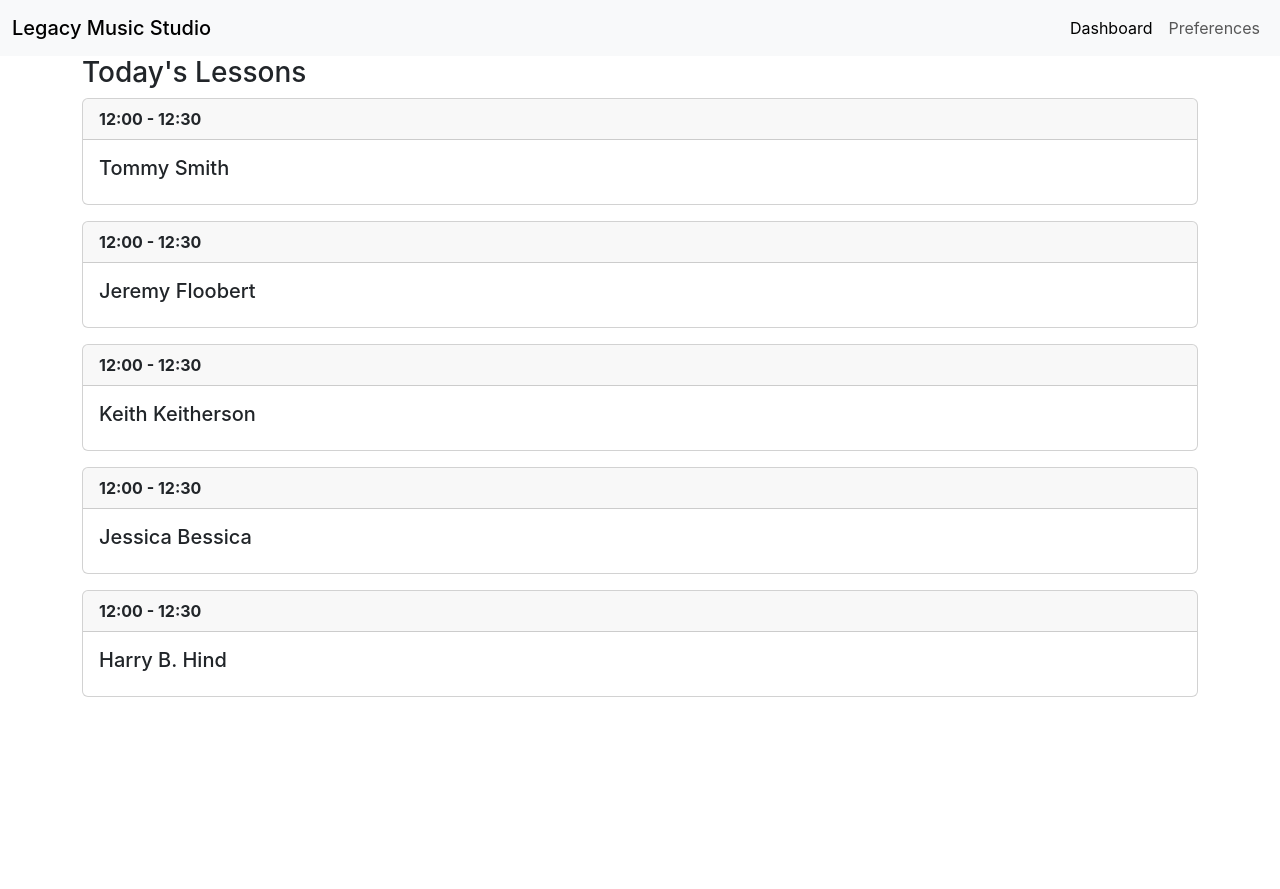
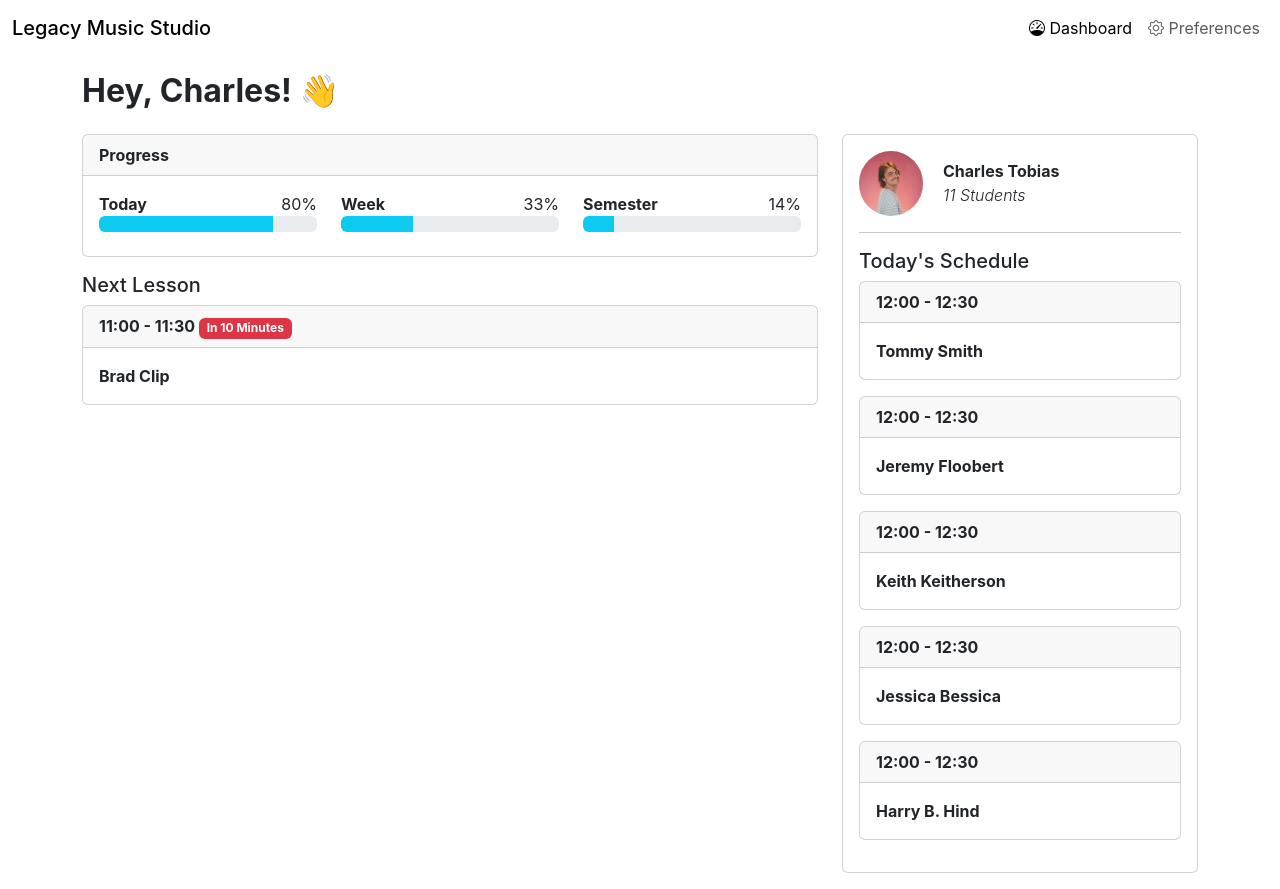
Before and after one commit to charlesmtobias/teacher-crm, a React (Create React App) app: page /dashboard in a window 1280 px wide. Before the commit the page ends 800 px from the top, so only its background shows below. Built offline with nearby package versions, Linux system fonts and the light colour scheme; the HTML template or start-up script is replaced by a standard one.

Commit message:
added bootstrap. began new dashboard layout

```diff
--- a/package.json
+++ b/package.json
@@ -7,6 +7,7 @@
     "@testing-library/react": "^13.4.0",
     "@testing-library/user-event": "^13.5.0",
     "bootstrap": "^5.3.1",
+    "bootstrap-icons": "^1.10.5",
     "react": "^18.2.0",
     "react-auth-kit": "^2.12.6",
     "react-dom": "^18.2.0",
--- a/public/index.html
+++ b/public/index.html
@@ -24,6 +24,7 @@
       Learn how to configure a non-root public URL by running `npm run build`.
     -->
     <title>Teacher CRM</title>
+    <link rel="stylesheet" href="https://cdn.jsdelivr.net/npm/bootstrap-icons@1.10.5/font/bootstrap-icons.css">
   </head>
   <body>
     <noscript>You need to enable JavaScript to run this app.</noscript>
--- a/src/App.js
+++ b/src/App.js
@@ -4,6 +4,7 @@ import { BrowserRouter, Routes, Route } from 'react-router-dom';
 import Dashboard from './components/Dashboard/Dashboard';
 import Preferences from './components/Preferences/Preferences';
 import Login from './components/Login/Login';
+import Navigation from './components/Navigation/Navigation';
 
 function App() {
   const [token, setToken] = useState();
@@ -13,20 +14,7 @@ function App() {
   }*/
   return (
     <div>
-      <nav className="navbar navbar-expand-lg bg-body-tertiary">
-        <div className="container-fluid">
-          <span className="navbar-brand mb-0 h1">Legacy Music Studio</span>
-          <button className="navbar-toggler" type="button" data-bs-toggle="collapse" data-bs-target="#navbarSupportedContent" aria-controls="navbarSupportedContent" aria-expanded="false" aria-label="Toggle navigation">
-      <span className="navbar-toggler-icon"></span>
-    </button>
-    <div className="collapse navbar-collapse justify-content-end" id="navbarSupportedContent">
-          <div className='navbar-nav'>
-            <a className="nav-link active" href="/dashboard">Dashboard</a>
-            <a className="nav-link" href="/preferences">Preferences</a>
-          </div>
-        </div>
-        </div>
-      </nav>
+      <Navigation />
       <div className="container">
         <BrowserRouter>
           <Routes>
--- a/src/components/Dashboard/Dashboard.js
+++ b/src/components/Dashboard/Dashboard.js
@@ -1,10 +1,61 @@
 import React from 'react';
 import LessonList from '../LessonList/LessonList'
+import Lesson from '../Lesson/Lesson';
+import ProgressBar from '../ProgressBar/ProgressBar';
 
 export default function Dashboard() {
   return(
     <div>
-      <LessonList />
+      <div className='row my-3'>
+        <h2 className='fw-bold'>Hey, Charles! 👋</h2>
+      </div>
+      <div className='row'>
+        <div className='col-md-8'>
+          <div className='card mb-3'>
+            <div className='card-header'><strong>Progress</strong></div>
+            <div className="card-body">
+              <div className='row'>
+                <div className='col'>
+                  <ProgressBar title="Today" percentage="80" />
+                </div>
+                <div className='col'>
+                  <ProgressBar title="Week" percentage="33" />
+                </div>
+                <div className='col'>
+                  <ProgressBar title="Semester" percentage="14" />
+                </div>
+              </div>
+            </div>
+          </div>
+          <div className='row'>
+            <h5>Next Lesson</h5>
+            <div className='col'>
+              <Lesson name="Brad Clip" startTime="11:00" endTime="11:30" next="true" />
+            </div>
+          </div>
+          <div className='row'>
+
+          </div>
+        </div>
+        <div className='col overflow-auto' style={{height: "100%"}}>
+          <div className={`card mb-3`}>
+              <div className='card-body'>
+                <div className='row align-items-center'>
+                  <div className='col-md-auto'>
+                    <img src={require('../../images/profpic1.jpg')} className='me-2' style={{width: "64px", borderRadius: "100%" }} />
+                  </div>
+                  <div className='col-md-auto gx-0'>
+                    <span className="fw-bold">Charles Tobias</span>
+                    <br />
+                    <span className='fst-italic fw-light'>11 Students</span>
+                  </div>
+                </div>
+                <hr />
+                <LessonList title="Today's Schedule" />
+              </div>
+          </div>
+        </div>
+      </div>
     </div>
   );
 }
--- a/src/components/Lesson/Lesson.js
+++ b/src/components/Lesson/Lesson.js
@@ -2,12 +2,12 @@ import React from 'react';
 
 export default function Lesson(props) {
   return(
-    <div className="card mb-3">
+    <div className={`card mb-3 ${props.bg}`}>
         <div className='card-header'>
-            <strong>{props.startTime} - {props.endTime}</strong>
+            <strong>{props.startTime} - {props.endTime} {props.next ? <span class="badge bg-danger">In 10 Minutes</span> : ''}</strong>
         </div>
         <div className='card-body'>
-            <h5 className="card-title">{props.name}</h5>
+            <strong className="card-title">{props.name}</strong>
         </div>
     </div>
   );
--- a/src/components/LessonList/LessonList.js
+++ b/src/components/LessonList/LessonList.js
@@ -2,15 +2,15 @@ import React from 'react';
 import Lesson from '../Lesson/Lesson';
 import './LessonList.css'
 
-export default function LessonList() {
+export default function LessonList(params) {
     const names = ["Tommy Smith", "Jeremy Floobert", "Keith Keitherson", "Jessica Bessica", "Harry B. Hind"]
     const lessons = [];
-    for(let i = 0; i < 5; i++) {
+    for(let i = 0; i < names.length; i++) {
         lessons.push(<Lesson name={names[i]} startTime="12:00" endTime="12:30" />);
     }
     return(
         <div className='lesson-list-wrapper'>
-            <h3>Today's Lessons</h3>
+            <h5>{params.title || "Lessons"}</h5>
             {lessons}
         </div>
     );
--- /dev/null
+++ b/src/components/Navigation/Navigation.js
@@ -0,0 +1,20 @@
+import React from 'react';
+
+export default function Lesson(props) {
+  return(
+    <nav className="navbar navbar-expand-lg">
+        <div className="container-fluid">
+        <span className="navbar-brand mb-0 h1">Legacy Music Studio</span>
+        <button className="navbar-toggler" type="button" data-bs-toggle="collapse" data-bs-target="#navbarSupportedContent" aria-controls="navbarSupportedContent" aria-expanded="false" aria-label="Toggle navigation">
+            <span className="navbar-toggler-icon"></span>
+        </button>
+        <div className="collapse navbar-collapse justify-content-end" id="navbarSupportedContent">
+            <div className='navbar-nav'>
+            <a className="nav-link active" href="/dashboard"><i class="bi bi-speedometer"></i> Dashboard</a>
+            <a className="nav-link" href="/preferences"><i class="bi bi-gear"></i> Preferences</a>
+            </div>
+        </div>
+        </div>
+    </nav>
+  );
+}
--- /dev/null
+++ b/src/components/ProgressBar/ProgressBar.js
@@ -0,0 +1,13 @@
+import React from 'react';
+
+export default function ProgressBar(params) {
+  return(
+    <div>
+    <span className='fw-bold'>{params.title}</span>
+    <span style={{float: "right"}}>{params.percentage}%</span>
+    <div className="progress mb-2" role="progressbar" ariaLabel="Basic example" ariaValuenow={params.percentage} ariaValuemin="0" ariaValuemax="100">
+        <div className="progress-bar bg-info" style={{width: `${params.percentage}%`}}></div>
+    </div>
+    </div>
+  );
+}
```
Also changed, not shown: src/images/profpic1.jpg (added), 1 other file (tests, documents, lock files or other folders).
